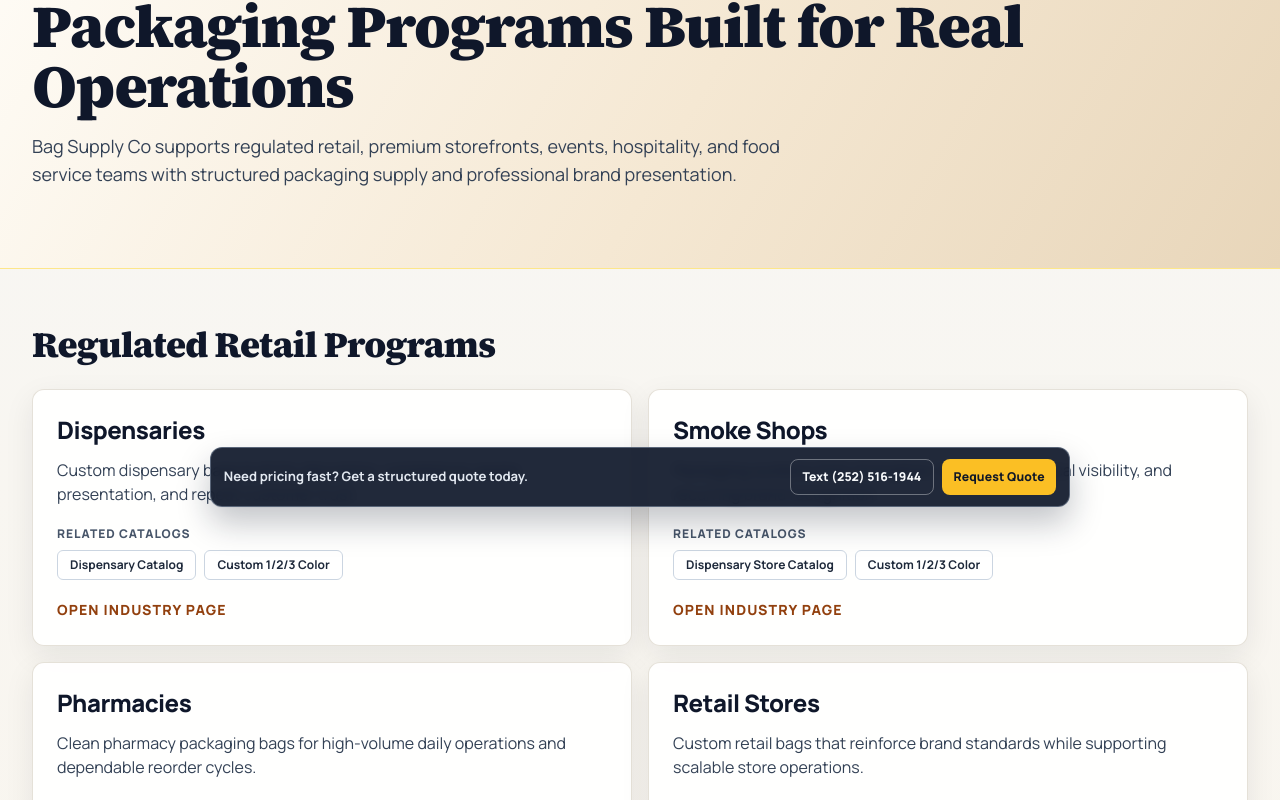
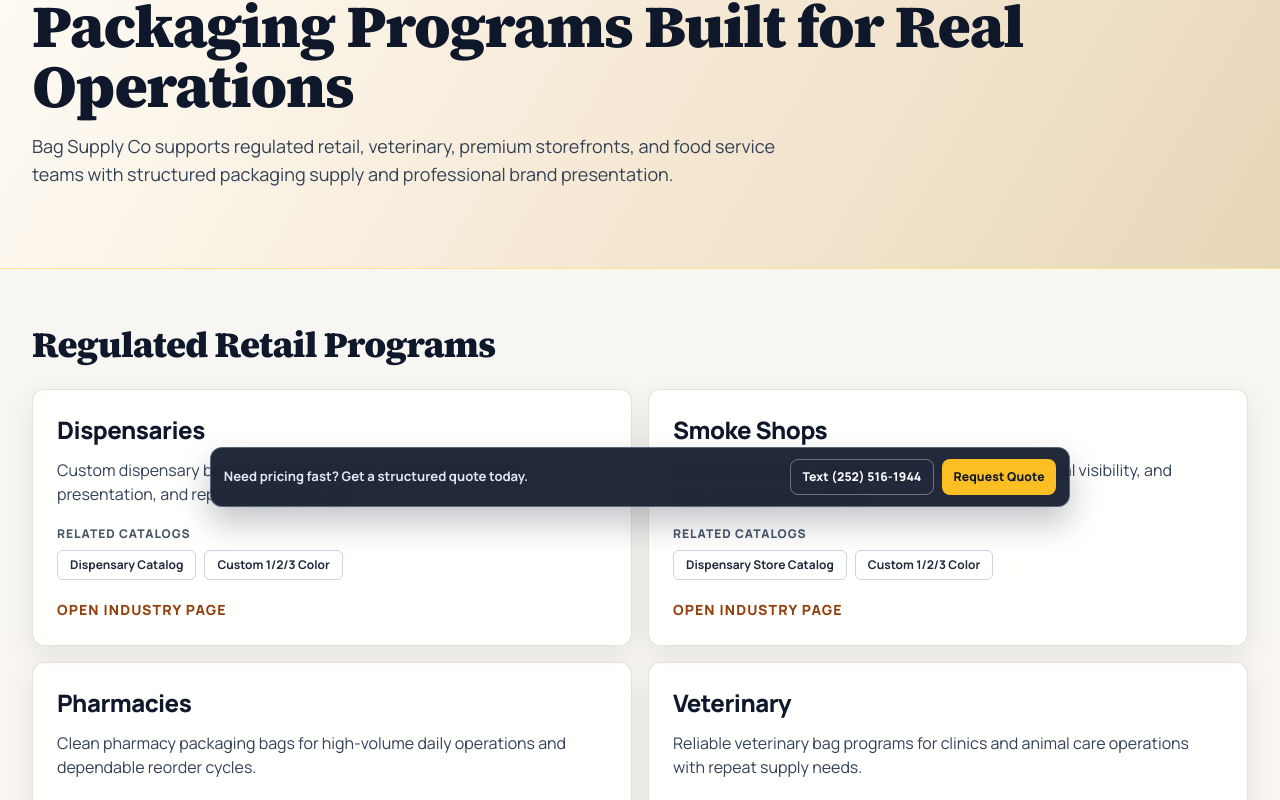
Before and after one commit to informalmarc-lab/bagco, a Next.js app: page /industries in a window 1280 px wide. Shown: the part 280-1080 px from the top of the page. Built offline with nearby package versions, Linux system fonts and the light colour scheme; no server answers.

Commit message:
Replace remaining events references with veterinary/pharmacy focus in industry listings

```diff
--- a/app/industries/page.tsx
+++ b/app/industries/page.tsx
@@ -5,7 +5,7 @@
 export const metadata: Metadata = {
   title: 'Industries We Serve',
   description:
-    'Industry-specific packaging programs for custom retail bags, branded paper bags, wholesale custom packaging, and pharmacy packaging bags across retail, events, and food service.',
+    'Industry-specific packaging programs for custom retail bags, branded paper bags, wholesale custom packaging, and pharmacy packaging bags across retail, veterinary, and food service.',
   keywords: [
     'custom retail bags',
     'custom dispensary bags',
@@ -44,6 +44,15 @@
     ],
   },
   {
+    title: 'Veterinary',
+    href: '/catalog/veterinary',
+    copy: 'Reliable veterinary bag programs for clinics and animal care operations with repeat supply needs.',
+    catalogs: [
+      { label: 'Veterinary Catalog', href: '/catalog/veterinary' },
+      { label: 'Custom 1/2/3 Color', href: '/catalog/custom' },
+    ],
+  },
+  {
     title: 'Retail Stores',
     href: '/industries/retail-stores',
     copy: 'Custom retail bags that reinforce brand standards while supporting scalable store operations.',
@@ -64,7 +73,7 @@
             Packaging Programs Built for Real Operations
           </h1>
           <p className="mt-4 max-w-3xl text-lg text-slate-700">
-            Bag Supply Co supports regulated retail, premium storefronts, events, hospitality, and food service teams with structured packaging supply and professional brand presentation.
+            Bag Supply Co supports regulated retail, veterinary, premium storefronts, and food service teams with structured packaging supply and professional brand presentation.
           </p>
         </div>
       </section>
--- a/app/page.tsx
+++ b/app/page.tsx
@@ -79,9 +79,9 @@
     copy: 'Premium bag programs for apparel, footwear, jewelry, and gift-focused storefronts.',
   },
   {
-    title: 'Events & Hospitality',
-    href: '/industries#industry-solutions',
-    copy: 'Elegant packaging programs for weddings, corporate events, hotels, and hospitality operations.',
+    title: 'Veterinary',
+    href: '/catalog/veterinary',
+    copy: 'Reliable veterinary bag programs for clinics and animal care operations with repeat supply needs.',
   },
   {
     title: 'Food & Beverage',
```
